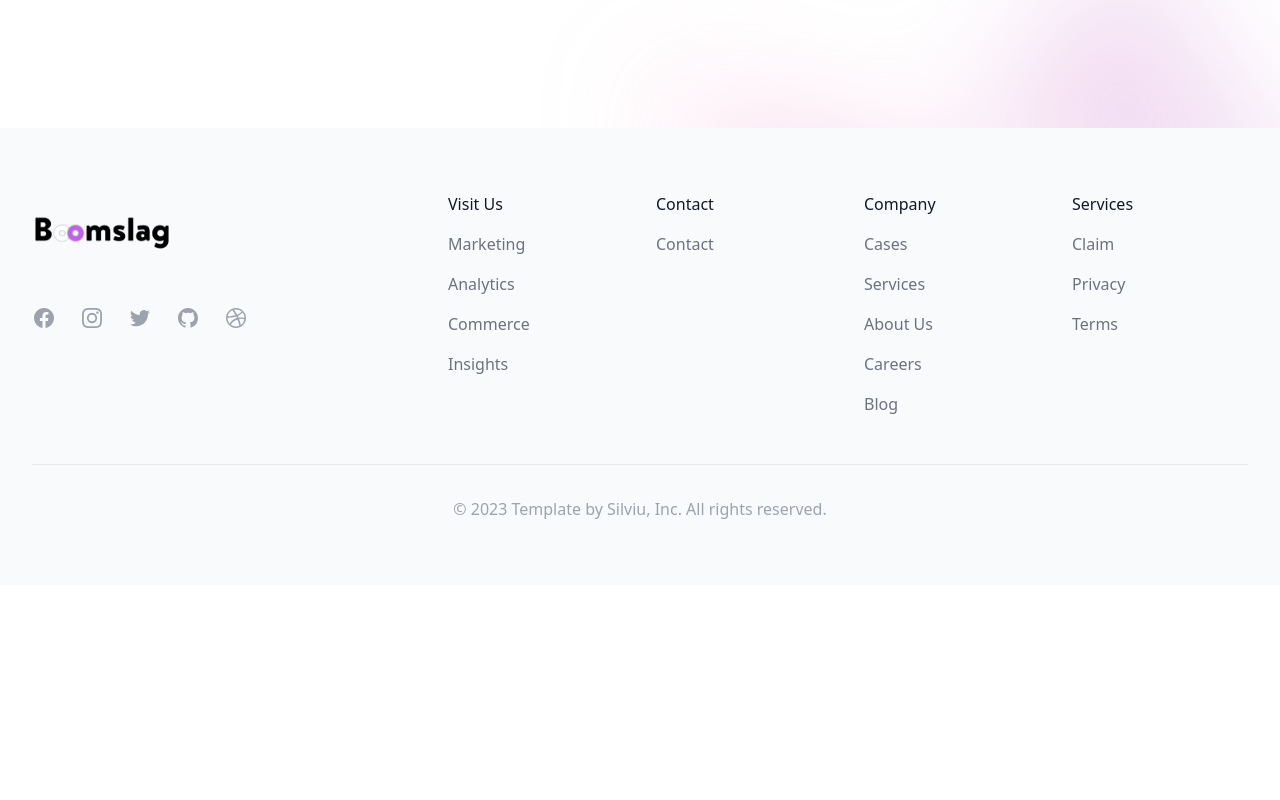
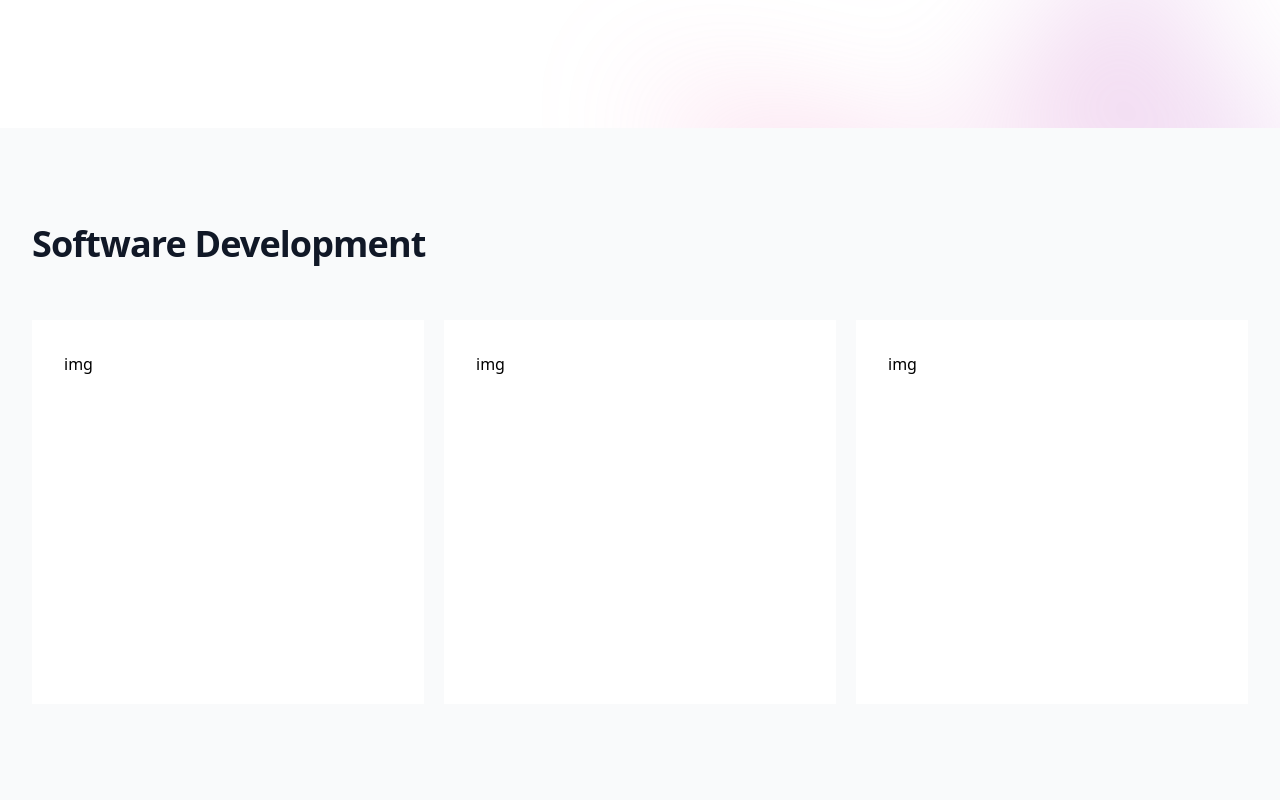
Before and after one commit to RdzYogi/marketing, a React (Create React App) app: page /servicios in a window 1280 px wide. Shown: the part 600-1400 px from the top of the page. Before the commit the page ends 1185 px from the top, so only its background shows below. Built offline with nearby package versions, Linux system fonts and the light colour scheme.

Commit message:
added services page

```diff
--- /dev/null
+++ b/src/components/services/ServiceCard.js
@@ -0,0 +1,12 @@
+
+function ServiceCard() {
+  return (
+    <div className="w-full p-8 h-96 lg:h-[200pm] hover:-translate-y-1 transition duration-300 ease-in-out bg-white">
+      <div className="w-full">
+        img
+      </div>
+    </div>
+  )
+}
+
+export default ServiceCard
--- /dev/null
+++ b/src/components/services/ServicesList.js
@@ -0,0 +1,23 @@
+import ServiceCard from "./ServiceCard"
+
+function ServicesList({ posts, section_title }) {
+  return (
+    <div className="relative bg-gray-50 px-4 pt-16 pb-20 sm:px-6 lg:px-8 lg:pt-24 lg:pb-28">
+        <div className="absolute inset-0">
+          <div className="h-1/3 bg-gray-50 sm:h-2/3" />
+        </div>
+        <div className="relative mx-auto max-w-7xl">
+          <div className="text-left">
+            <h2 className="text-3xl font-bold tracking-tight text-gray-900 sm:text-4xl">{section_title}</h2>
+          </div>
+          <div className="mx-auto mt-14 grid max-w-lg gap-5 lg:max-w-none lg:grid-cols-3">
+            {posts.map((post) => (
+              <ServiceCard post={post}/>
+            ))}
+          </div>
+        </div>
+      </div>
+  )
+}
+
+export default ServicesList
--- a/src/containers/pages/Services.jsx
+++ b/src/containers/pages/Services.jsx
@@ -2,14 +2,77 @@ import Layout from 'hocs/layouts/Layout'
 import Navbar from 'components/navigation/Navbar'
 import Footer from 'components/navigation/Footer'
 import Header from 'components/services/Header'
+import ServicesList from 'components/services/ServicesList';
+
+const posts_software = [
+  {
+    id:'1234-qert',
+    title: 'Boost your conversion rate',
+    href: '#',
+    category: { name: 'Article', href: '#' },
+    description:
+      'Lorem ipsum dolor sit amet consectetur adipisicing elit. Architecto accusantium praesentium eius, ut atque fuga culpa, similique sequi cum eos quis dolorum.',
+    date: 'Mar 16, 2020',
+    datetime: '2020-03-16',
+    imageUrl:
+      'https://images.unsplash.com/photo-1496128858413-b36217c2ce36?ixlib=rb-1.2.1&ixid=eyJhcHBfaWQiOjEyMDd9&auto=format&fit=crop&w=1679&q=80',
+    readingTime: '6 min',
+    author: {
+      name: 'Roel Aufderehar',
+      href: '#',
+      imageUrl:
+        'https://images.unsplash.com/photo-1472099645785-5658abf4ff4e?ixlib=rb-1.2.1&ixid=eyJhcHBfaWQiOjEyMDd9&auto=format&fit=facearea&facepad=2&w=256&h=256&q=80',
+    },
+  },
+  {
+    id:'1234-qwrt',
+    title: 'How to use search engine optimization to drive sales',
+    href: '#',
+    category: { name: 'Video', href: '#' },
+    description:
+      'Lorem ipsum dolor sit amet consectetur adipisicing elit. Velit facilis asperiores porro quaerat doloribus, eveniet dolore. Adipisci tempora aut inventore optio animi., tempore temporibus quo laudantium.',
+    date: 'Mar 10, 2020',
+    datetime: '2020-03-10',
+    imageUrl:
+      'https://images.unsplash.com/photo-1547586696-ea22b4d4235d?ixlib=rb-1.2.1&ixid=eyJhcHBfaWQiOjEyMDd9&auto=format&fit=crop&w=1679&q=80',
+    readingTime: '4 min',
+    author: {
+      name: 'Brenna Goyette',
+      href: '#',
+      imageUrl:
+        'https://images.unsplash.com/photo-1550525811-e5869dd03032?ixlib=rb-1.2.1&ixid=eyJhcHBfaWQiOjEyMDd9&auto=format&fit=facearea&facepad=2&w=256&h=256&q=80',
+    },
+  },
+  {
+    id:'1234-wwrt',
+    title: 'Improve your customer experience',
+    href: '#',
+    category: { name: 'Case Study', href: '#' },
+    description:
+      'Lorem ipsum dolor sit amet consectetur adipisicing elit. Sint harum rerum voluptatem quo recusandae magni placeat saepe molestiae, sed excepturi cumque corporis perferendis hic.',
+    date: 'Feb 12, 2020',
+    datetime: '2020-02-12',
+    imageUrl:
+      'https://images.unsplash.com/photo-1492724441997-5dc865305da7?ixlib=rb-1.2.1&ixid=eyJhcHBfaWQiOjEyMDd9&auto=format&fit=crop&w=1679&q=80',
+    readingTime: '11 min',
+    author: {
+      name: 'Daniela Metz',
+      href: '#',
+      imageUrl:
+        'https://images.unsplash.com/photo-1487412720507-e7ab37603c6f?ixlib=rb-1.2.1&ixid=eyJhcHBfaWQiOjEyMDd9&auto=format&fit=facearea&facepad=2&w=256&h=256&q=80',
+    },
+  },
+]
 
 function Services() {
   window.scrollTo(0, 0);
+
   return (
     <Layout>
       <Navbar/>
       <div className='pt-28'>
         <Header/>
+        <ServicesList posts={posts_software} section_title={"Software Development"}/>
       </div>
       <Footer/>
     </Layout>
```
